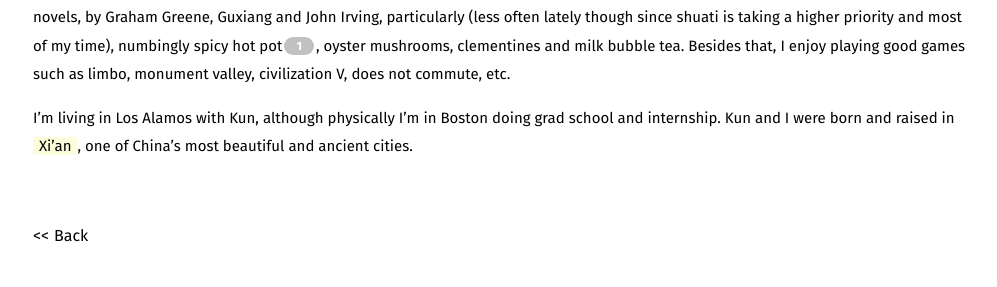
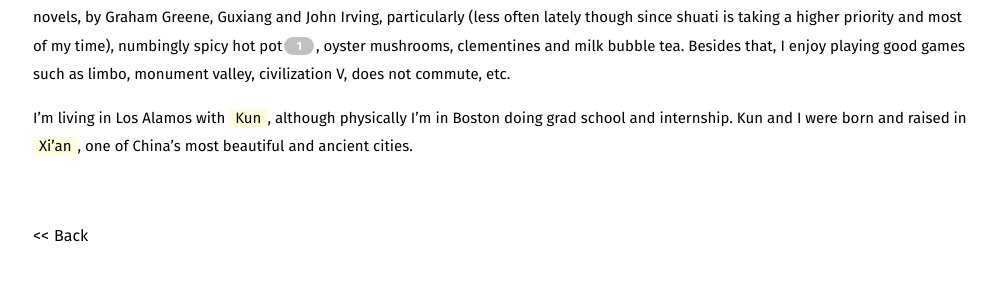
Before and after one commit to pocoapoco/pocoapoco.github.io, a Jekyll site: the page built from me.md, in a window 1280 px wide. Shown: the part 616-903 px from the top of the page, without its empty margins (17-1014 px from the left). Built offline with Jekyll 4.4.1, drawn with Linux system fonts in a browser that asks for light colours; part of the change alters nothing that is shown.

```diff
--- a/me.md
+++ b/me.md
@@ -19,9 +19,10 @@ The design of this site is by [Leonard Lamprecht][1]. I hardly changed anything
 
 By the start of 2016, my interest is in computer science which I'm actively studying and hope to have a career with. I also like reading novels, by Graham Greene, Guxiang and John Irving, particularly (less often lately though since shuati is taking a higher priority and most of my time), numbingly spicy hot pot[^1], oyster mushrooms, clementines and milk bubble tea. Besides that, I enjoy playing good games such as limbo, monument valley, civilization V, does not commute, etc.
 
-I'm living in Los Alamos with Kun, although physically I'm in Boston doing grad school and internship. Kun and I were born and raised in [Xi'an][2], one of China's most beautiful and ancient cities.
+I'm living in Los Alamos with [Kun][3], although physically I'm in Boston doing grad school and internship. Kun and I were born and raised in [Xi'an][2], one of China's most beautiful and ancient cities.
 
 [1]: http://leo.im
 [2]: /assets/static/xian.png
+[3]: http://liuk.github.io
 
 [^1]: „Well honestly, anything mala enough will do! (๑•̀ㅂ•́)و“
```
